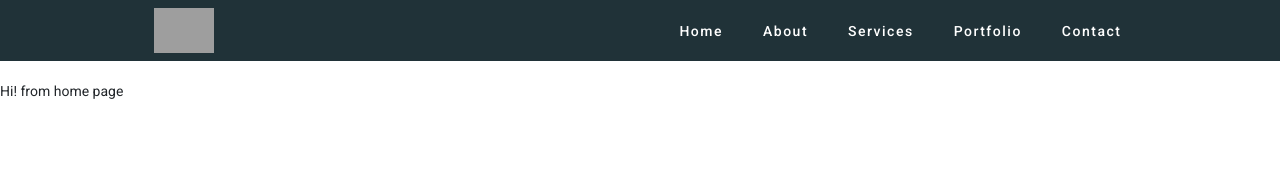
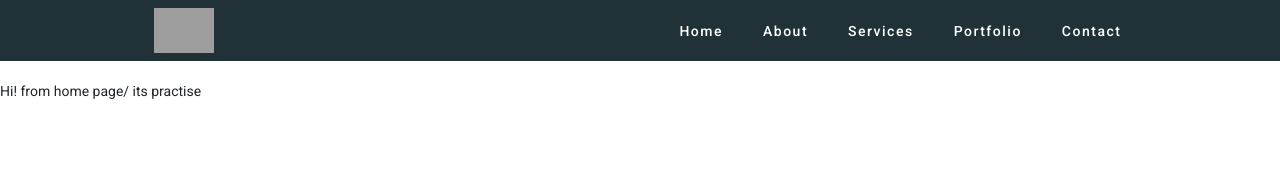
Before and after one commit to Suray54/Practise, a React (Create React App) app: page / in a window 1280 px wide. Shown: the top 170 px of the page. Built offline with nearby package versions, Linux system fonts and the light colour scheme; grey boxes are pictures that could not be loaded.

Commit message:
practise first commit

```diff
--- a/src/pages/homepage/homepage.components.jsx
+++ b/src/pages/homepage/homepage.components.jsx
@@ -4,7 +4,7 @@ import Layouts from "../../layouts/layout.components";
 const Homepage = () => {
   return (
     <Layouts>
-      <div>Hi! from home page</div>
+      <div>Hi! from home page/ its practise</div>
     </Layouts>
   );
 };
```
Also changed, not shown: 1 other file (tests, documents, lock files or other folders).
